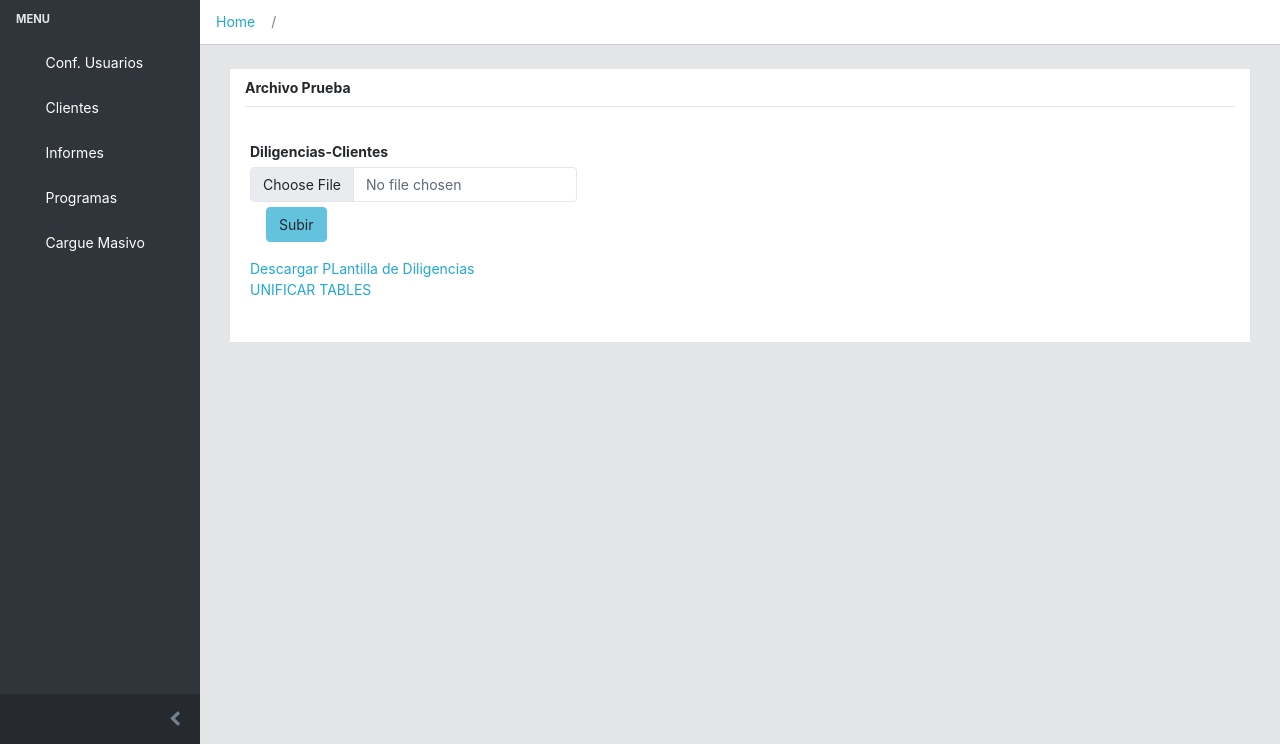
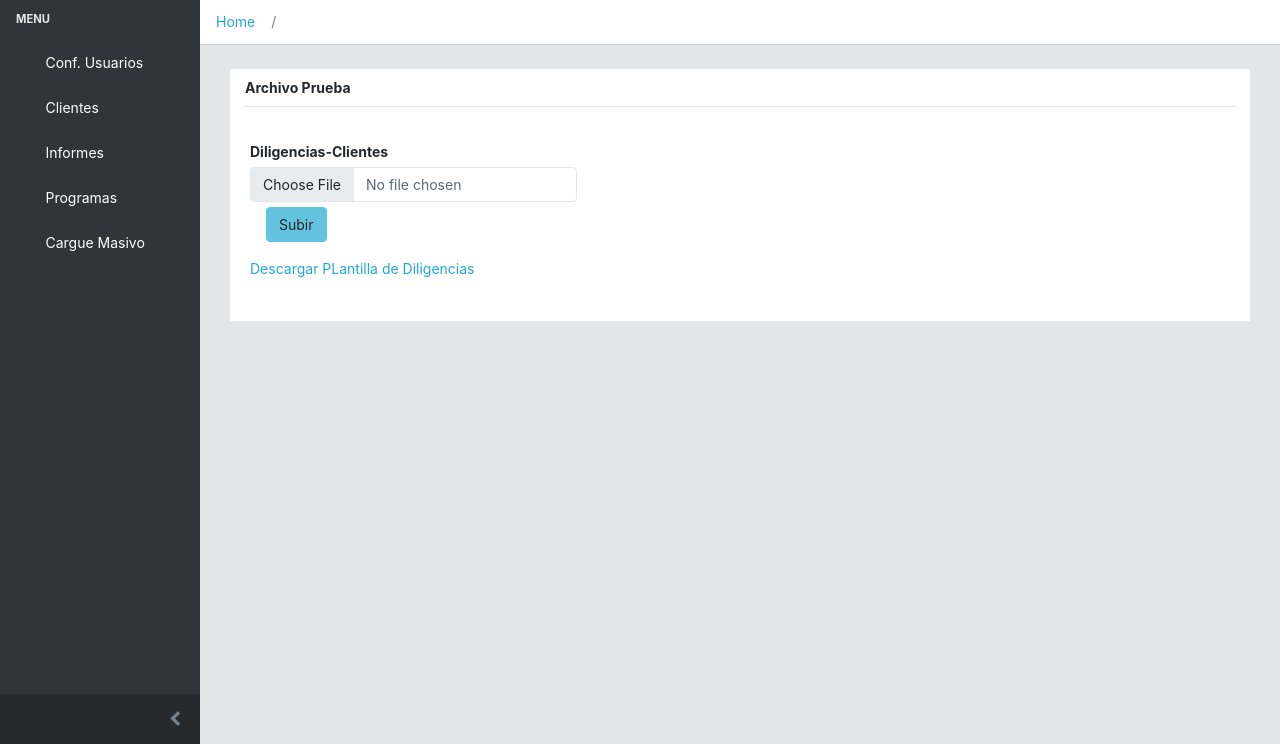
Before and after one commit to FractalAgenciaDigital/cdeputumayo, a PHP site: page /login/carguemasivo.php in a window 1280 px wide. Shown: the part 56-800 px from the top of the page. Run offline with PHP 8.4, Linux system fonts and the light colour scheme; a user stored in the database is signed in; some libraries are stand-ins or nearby versions.

Commit message:
Versión Producción 29-7-2021

```diff
--- a/login/carguemasivo.php
+++ b/login/carguemasivo.php
@@ -95,9 +95,6 @@ if (isset($_POST["enviar"])) {
                     <div>
                         <a href="../site/assets/Upload/Plantillas/diligencias_new.csv">Descargar PLantilla de Diligencias</a>
                     </div>
-                    <div>
-                        <a href="unificar_tables.php">UNIFICAR TABLES</a>
-                    </div>
                     <div class="form-group" style="margin-top: 5px;">
                         <?php
                         if (isset($mensaje)) {
```
